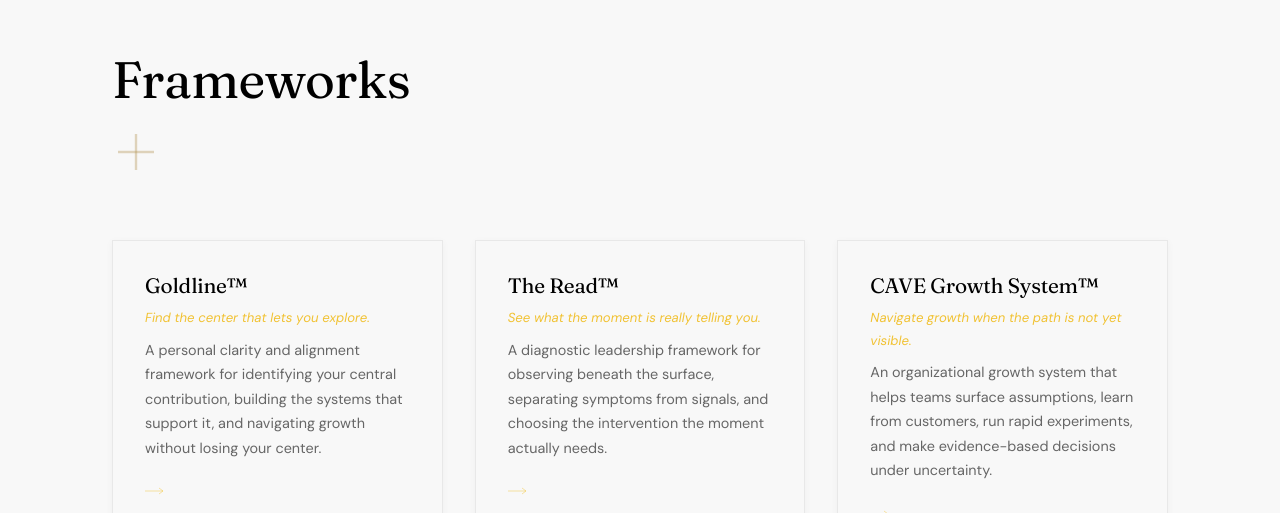
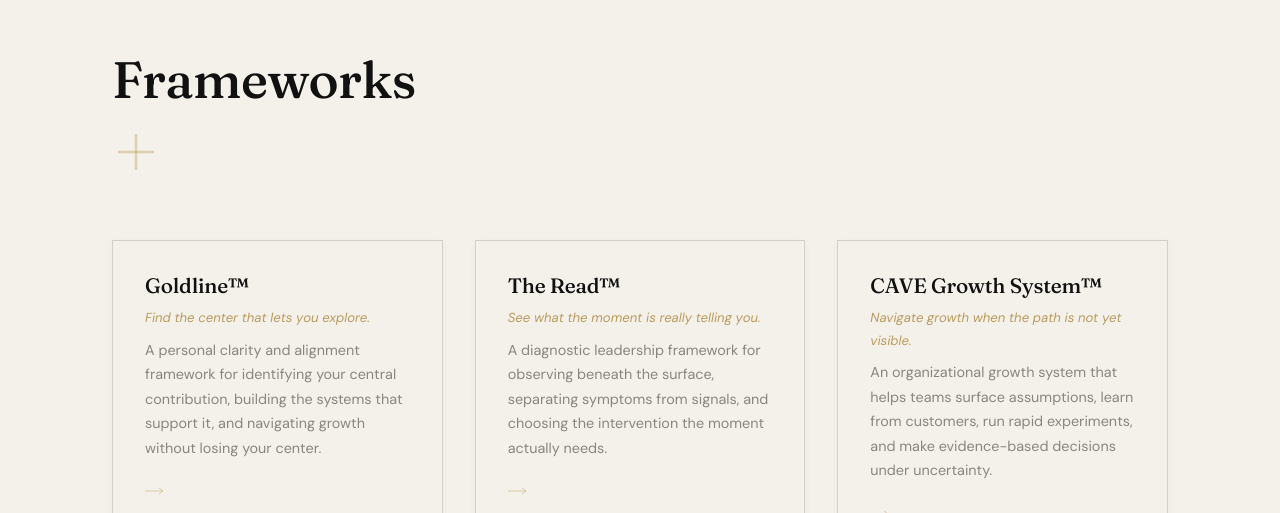
Before and after one commit to jeremiahrgardner/gardner-expedition-co, a Next.js app: page / in a window 1280 px wide. Shown: the part 9409-9922 px from the top of the page. Built offline with nearby package versions, Linux system fonts and the light colour scheme.

Commit message:
typography+color: warm paper, refined palette, weight hierarchy (h1/h2 700, h3 600), type scale classes

```diff
--- a/src/app/globals.css
+++ b/src/app/globals.css
@@ -4,13 +4,17 @@
    ============================================================ */
 
 :root {
-  /* Palette */
-  --paper:      #f8f8f8;
-  --ink:        #000000;
-  --gold:       #f1c233;
-  --soft-gray:  #e8e8e8;
-  --muted:      #666666;
-  --border:     #d8d8d8;
+  /* Palette — warm archival, editorial authority */
+  --paper:      #F4F1EA;   /* warmer archival paper */
+  --paper-warm: #EDE9DF;   /* secondary backgrounds */
+  --ink:        #111111;   /* headlines, primary structure */
+  --ink-body:   #222222;   /* running body text */
+  --ink-light:  #4a4a4a;   /* secondary body, descriptions */
+  --gold:       #B89B5E;   /* signal only — ornaments, active states */
+  --soft-gray:  #D4CFC7;   /* borders, rules */
+  --border:     #E8E3D9;   /* section dividers */
+  --muted:      #8a8580;    /* captions, labels, metadata */
+  --margin:     #C8C4BC;   /* margin notes, annotations */
 
   /* Typography */
   --font-serif: 'Fraunces', Georgia, serif;
@@ -47,20 +51,117 @@ body {
   -moz-osx-font-smoothing: grayscale;
 }
 
-/* Typography scale */
+/* Typography scale — editorial hierarchy */
 h1, h2, h3, h4, h5, h6 {
   font-family: var(--font-serif);
-  font-weight: 400;
   line-height: 1.25;
   letter-spacing: -0.01em;
   font-synthesis: none;
   font-feature-settings: "liga" 1, "kern" 1;
 }
 
+h1, h2 {
+  font-weight: 700;
+}
+
+h3 {
+  font-weight: 600;
+}
+
+h4 {
+  font-family: var(--font-sans);
+  font-weight: 500;
+  letter-spacing: 0.04em;
+  text-transform: uppercase;
+  font-size: 1.2rem;
+}
+
 h1 { font-size: clamp(2.4rem, 5vw, 4rem); }
 h2 { font-size: clamp(1.8rem, 3.5vw, 2.8rem); }
 h3 { font-size: clamp(1.3rem, 2.5vw, 1.9rem); }
 h4 { font-size: 1.2rem; font-family: var(--font-sans); font-weight: 500; letter-spacing: 0.04em; text-transform: uppercase; }
+/* Named type scale — shared editorial vocabulary */
+.text-display {
+  font-family: var(--font-serif);
+  font-size: clamp(3rem, 5vw, 4.5rem);
+  font-weight: 700;
+  line-height: 1.05;
+  letter-spacing: -0.02em;
+  color: var(--ink);
+}
+
+.text-headline {
+  font-family: var(--font-serif);
+  font-size: clamp(1.75rem, 3.5vw, 2.5rem);
+  font-weight: 700;
+  line-height: 1.15;
+  letter-spacing: -0.015em;
+  color: var(--ink);
+}
+
+.text-title {
+  font-family: var(--font-serif);
+  font-size: clamp(1.25rem, 2vw, 1.625rem);
+  font-weight: 600;
+  line-height: 1.3;
+  letter-spacing: -0.01em;
+  color: var(--ink);
+}
+
+.text-body {
+  font-family: var(--font-serif);
+  font-size: 1.0625rem;
+  font-weight: 400;
+  line-height: 1.75;
+  color: var(--ink-body);
+}
+
+.text-lead {
+  font-family: var(--font-serif);
+  font-size: 1.125rem;
+  font-style: italic;
+  line-height: 1.65;
+  color: var(--ink-light);
+}
+
+.text-pullquote {
+  font-family: var(--font-serif);
+  font-size: clamp(1.25rem, 2.5vw, 1.625rem);
+  font-weight: 300;
+  font-style: italic;
+  line-height: 1.5;
+  color: var(--ink);
+  border-left: 2px solid var(--gold);
+  padding-left: 1.5rem;
+}
+
+.text-caption {
+  font-family: var(--font-sans);
+  font-size: 0.75rem;
+  font-weight: 400;
+  letter-spacing: 0.06em;
+  text-transform: uppercase;
+  color: var(--muted);
+}
+
+.text-field-note {
+  font-family: var(--font-sans);
+  font-size: 0.75rem;
+  font-style: italic;
+  color: var(--margin);
+  line-height: 1.5;
+}
+
+.annotation-box {
+  background: var(--paper-warm);
+  border: 1px solid var(--border);
+  border-left: 2px solid var(--gold);
+  padding: 1rem 1.25rem;
+  font-family: var(--font-sans);
+  font-size: 0.8rem;
+  color: var(--ink-light);
+  line-height: 1.6;
+}
 
 p { max-width: 68ch; }
 p + p { margin-top: 1.2em; }
```
